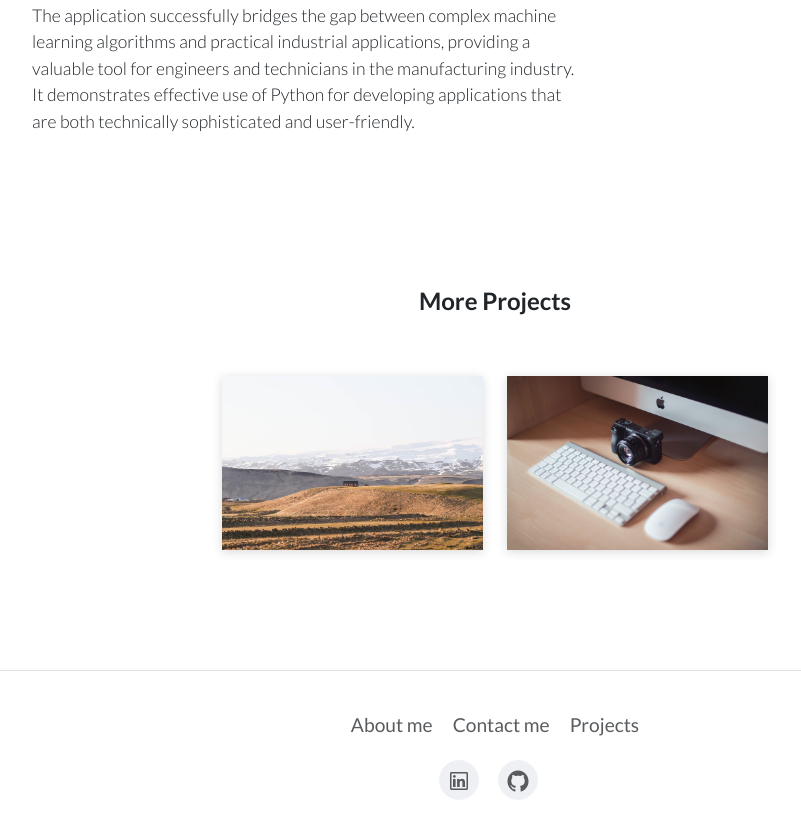
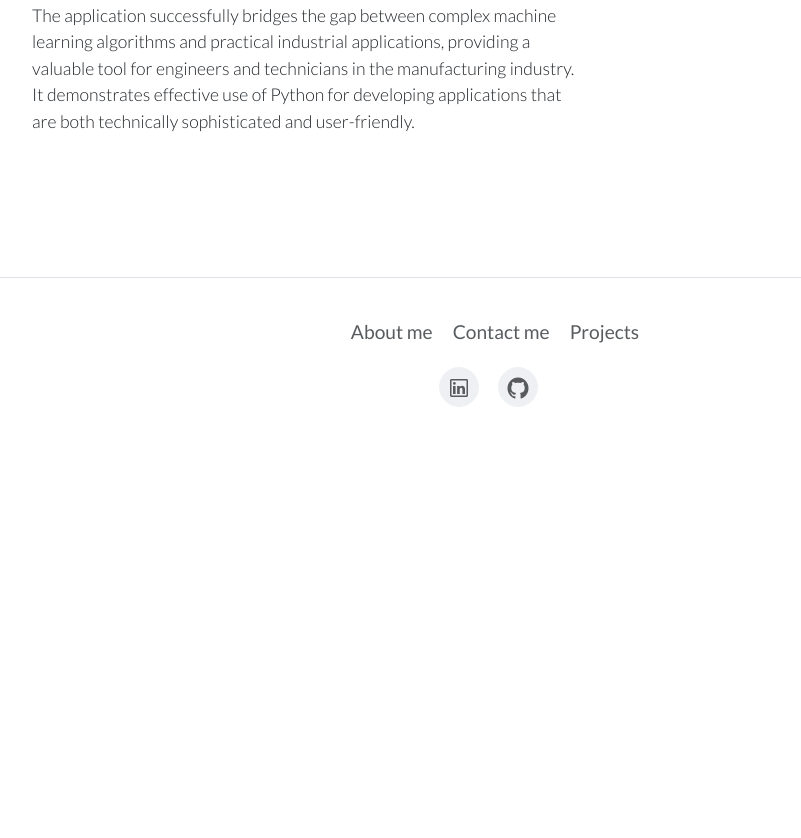
Before and after one commit to MarcAntoinePimentelSanchez332/portfoliomarcantoine, a plain HTML site: page project-page.html in a window 1280 px wide. Shown: the part 2464-3302 px from the top of the page, without its empty margins (145-946 px from the left). After the commit the page ends 2911 px from the top, so only its background shows below. Drawn offline with Linux system fonts and the light colour scheme; files whose address does not match are found by name.

Commit message:
Update project-page.html

```diff
--- a/project-page.html
+++ b/project-page.html
@@ -46,23 +46,6 @@
                         <div class="tags"><span class="meta-heading">Tags</span><a href="#">Manufacturing</a><a href="#">Project</a><a href="#">Machine Learning</a><a href="#">Python</a><span class="meta-heading">Date</span><span>01-09-2022 / 01-08-2023</span></div>
                     </div>
                 </div>
-                <div class="more-projects">
-                    <h3 class="text-center">More Projects</h3>
-                    <div class="row gallery">
-                        <div class="col-md-4 col-lg-3">
-                            <div class="item"><a href="#"></a></div>
-                        </div>
-                        <div class="col-md-4 col-lg-3">
-                            <div class="item"><a href="#"><img class="img-fluid scale-on-hover" src="assets/img/nature/image3.jpg"></a></div>
-                        </div>
-                        <div class="col-md-4 col-lg-3">
-                            <div class="item"><a href="#"><img class="img-fluid scale-on-hover" src="assets/img/tech/image4.jpg"></a></div>
-                        </div>
-                        <div class="col-md-4 col-lg-3">
-                            <div class="item"><a href="#"></a></div>
-                        </div>
-                    </div>
-                </div>
             </div>
         </section>
     </main>
```
